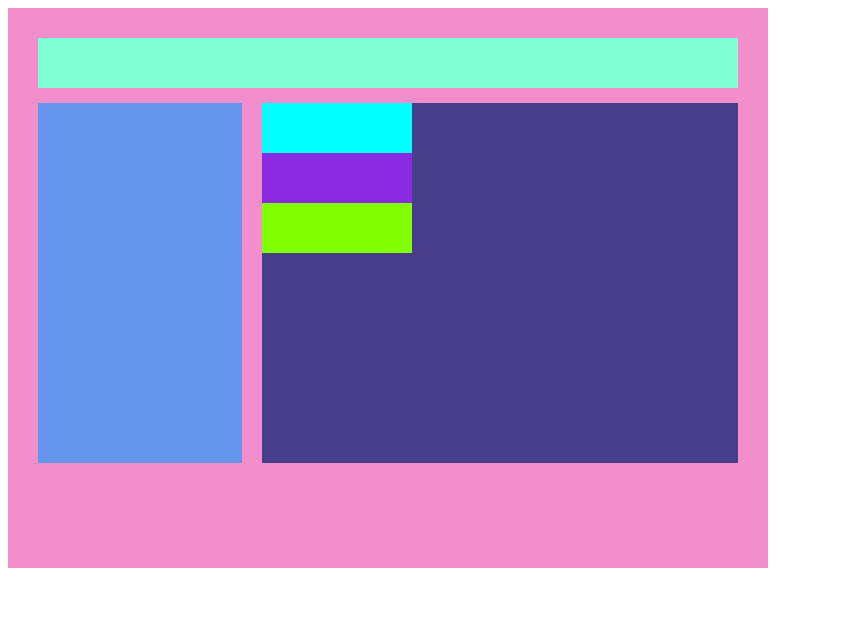
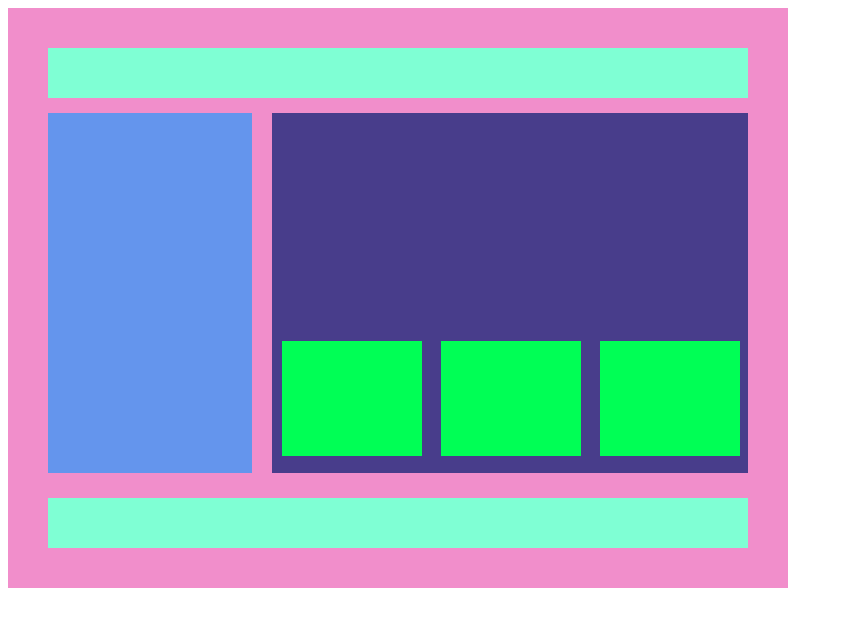
Before and after one commit to gabrielasigolo/TarefaFlexbox, a plain HTML site: page index.html in a window 1280 px wide. Shown: the whole page, without its empty margins (0-843 px from the left). Drawn offline with Linux system fonts and the light colour scheme.

Commit message:
arrumando as box dentro do article

```diff
--- a/style.css
+++ b/style.css
@@ -2,7 +2,7 @@ main {
     width: 700px;
     height: 500px;
     background-color: rgb(241, 142, 203);
-    padding: 30px;
+    padding: 40px;
 }
 
 .header{
@@ -15,7 +15,7 @@ main {
     display: flex;
     flex-direction: row;
     width: 100%;
-    height: 400px;
+    height: 385px;
     margin-top: 15px;
 }
 
@@ -33,18 +33,29 @@ main {
 }
 
 .box{
-    height: 50px;
-    width: 150px;
+    height: 115px;
+    width: 140px;
+    display: inline-block;
+    margin: 5px;
+    margin-top: 228px;
+    margin-left: 10px;
+
 }
 
 .one{
-    background-color: aqua;
+    background-color: rgb(0, 255, 85);
 }
 
 .two{
-    background-color: blueviolet;
+    background-color: rgb(0, 255, 85);
 }
 
 .three{
-    background-color: chartreuse;
+    background-color: rgb(0, 255, 85);
 }
+
+.footer{
+    background-color: aquamarine;
+    width: 100%;
+    height: 50px;
+}
```
